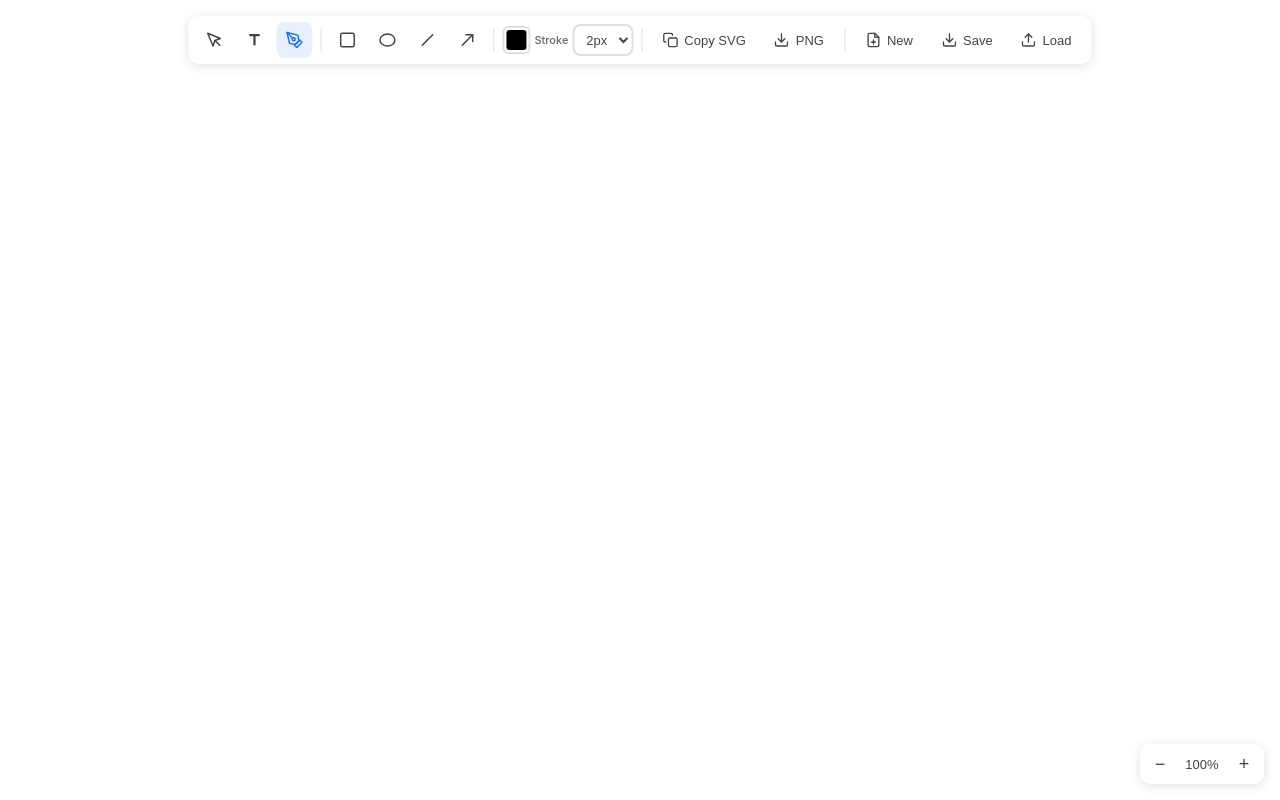
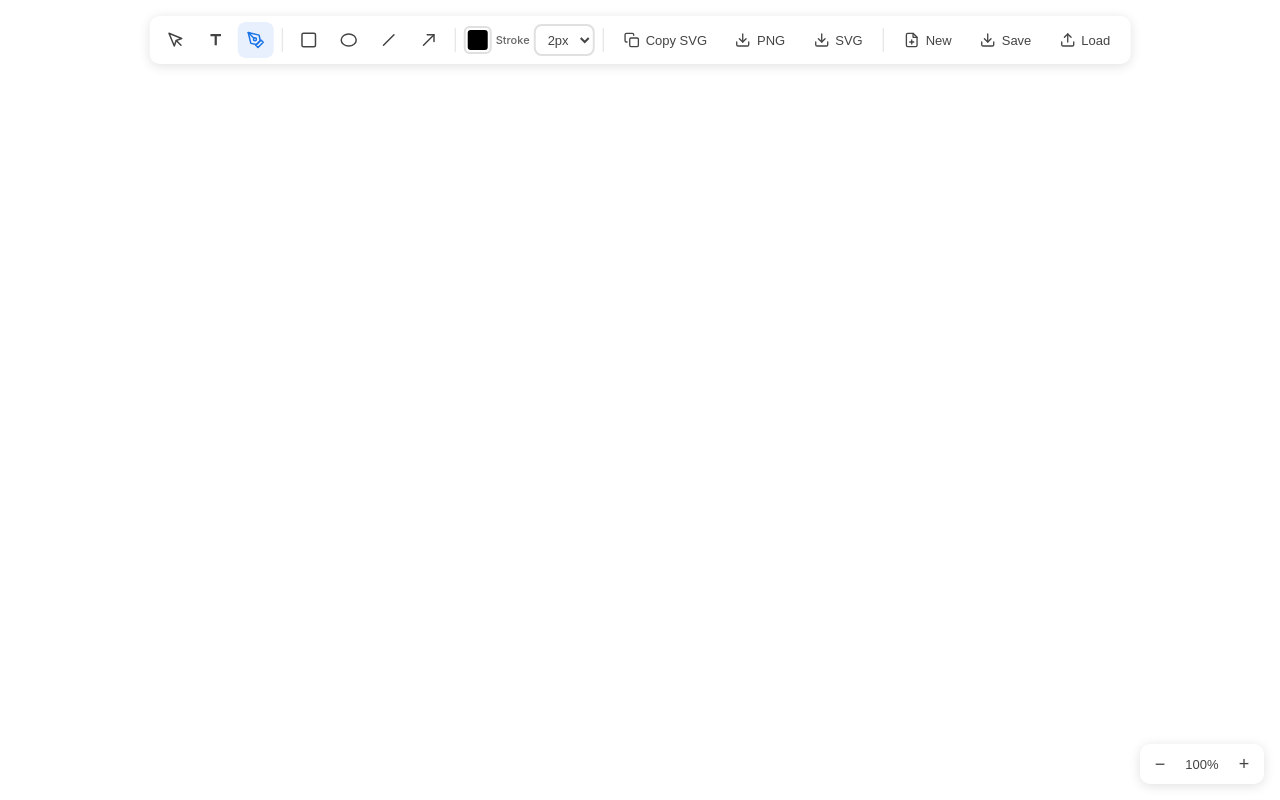
Before and after one commit to japzi/doodler, a React (Vite) app: page / in a window 1280 px wide. Built offline with nearby package versions, Linux system fonts and the light colour scheme.

Commit message:
Add SVG download and fix ellipse fill matching rough stroke
Use the rough pathData for ellipse fills instead of a perfect geometric
<ellipse>, so the fill stays within the sketchy outline. Also add an
SVG download button to the toolbar.

```diff
--- a/src/components/Canvas/SceneRenderer.tsx
+++ b/src/components/Canvas/SceneRenderer.tsx
@@ -34,9 +34,7 @@ function FillShape({ obj }: { obj: RectangleShape | EllipseShape }) {
   if (obj.type === 'rectangle') {
     return <rect x={obj.x} y={obj.y} width={obj.width} height={obj.height} fill={fillColor} stroke="none" opacity={opacity !== 1 ? opacity : undefined} />
   }
-  const cx = obj.x + obj.width / 2
-  const cy = obj.y + obj.height / 2
-  return <ellipse cx={cx} cy={cy} rx={obj.width / 2} ry={obj.height / 2} fill={fillColor} stroke="none" opacity={opacity !== 1 ? opacity : undefined} />
+  return <path d={obj.pathData} fill={fillColor} stroke="none" opacity={opacity !== 1 ? opacity : undefined} />
 }
 
 const PathElement = memo(function PathElement({ obj }: { obj: Exclude<SceneObject, TextObject> }) {
--- a/src/components/Toolbar/Toolbar.tsx
+++ b/src/components/Toolbar/Toolbar.tsx
@@ -2,7 +2,7 @@ import { useState, useCallback, useRef, useEffect } from 'react'
 import './Toolbar.css'
 import { useStore } from '../../store/useStore'
 import { exportProject, importProject } from '../../store/useStore'
-import { copySvgToClipboard } from '../../export/svgExport'
+import { copySvgToClipboard, downloadSvg } from '../../export/svgExport'
 import { exportPng } from '../../export/pngExport'
 import { ColorPicker } from './ColorPicker'
 
@@ -71,6 +71,17 @@ export function Toolbar() {
     const objects = useStore.getState().objects
     const success = await copySvgToClipboard(objects)
     setToast(success ? 'SVG copied to clipboard!' : 'Failed to copy SVG')
+    setTimeout(() => setToast(null), 2000)
+  }, [])
+
+  const handleDownloadSvg = useCallback(async () => {
+    const objects = useStore.getState().objects
+    try {
+      await downloadSvg(objects)
+      setToast('SVG downloaded!')
+    } catch {
+      setToast('Failed to download SVG')
+    }
     setTimeout(() => setToast(null), 2000)
   }, [])
 
@@ -253,6 +264,18 @@ export function Toolbar() {
           </svg>
           PNG
         </button>
+        <button
+          className="toolbar__copy-button"
+          onClick={handleDownloadSvg}
+          title="Download SVG file"
+        >
+          <svg width="16" height="16" viewBox="0 0 24 24" fill="none" stroke="currentColor" strokeWidth="2" strokeLinecap="round" strokeLinejoin="round">
+            <path d="M21 15v4a2 2 0 01-2 2H5a2 2 0 01-2-2v-4" />
+            <polyline points="7 10 12 15 17 10" />
+            <line x1="12" y1="15" x2="12" y2="3" />
+          </svg>
+          SVG
+        </button>
 
         <div className="toolbar__divider" />
 
--- a/src/export/svgExport.ts
+++ b/src/export/svgExport.ts
@@ -93,9 +93,7 @@ export async function serializeToSvg(objects: SceneObject[]): Promise<string> {
           if (obj.type === 'rectangle') {
             fillEl = `  <rect x="${obj.x}" y="${obj.y}" width="${obj.width}" height="${obj.height}" fill="${fillColor}" stroke="none"${fillOpacityAttr}/>`
           } else {
-            const cx = obj.x + obj.width / 2
-            const cy = obj.y + obj.height / 2
-            fillEl = `  <ellipse cx="${cx}" cy="${cy}" rx="${obj.width / 2}" ry="${obj.height / 2}" fill="${fillColor}" stroke="none"${fillOpacityAttr}/>`
+            fillEl = `  <path d="${obj.pathData}" fill="${fillColor}" stroke="none"${fillOpacityAttr}/>`
           }
           return `  <g${transform}>\n${fillEl}\n${strokePath}\n  </g>`
         }
@@ -109,6 +107,19 @@ export async function serializeToSvg(objects: SceneObject[]): Promise<string> {
   return `<svg xmlns="http://www.w3.org/2000/svg" viewBox="${vbX} ${vbY} ${vbW} ${vbH}">\n${styleBlock}${elements}\n</svg>`
 }
 
+export async function downloadSvg(objects: SceneObject[]): Promise<void> {
+  const svg = await serializeToSvg(objects)
+  const blob = new Blob([svg], { type: 'image/svg+xml;charset=utf-8' })
+  const url = URL.createObjectURL(blob)
+  const a = document.createElement('a')
+  a.href = url
+  a.download = 'doodler-drawing.svg'
+  document.body.appendChild(a)
+  a.click()
+  document.body.removeChild(a)
+  URL.revokeObjectURL(url)
+}
+
 export async function copySvgToClipboard(objects: SceneObject[]): Promise<boolean> {
   const svg = await serializeToSvg(objects)
   try {
```
Also changed, not shown: 1 other file (tests, documents, lock files or other folders).
